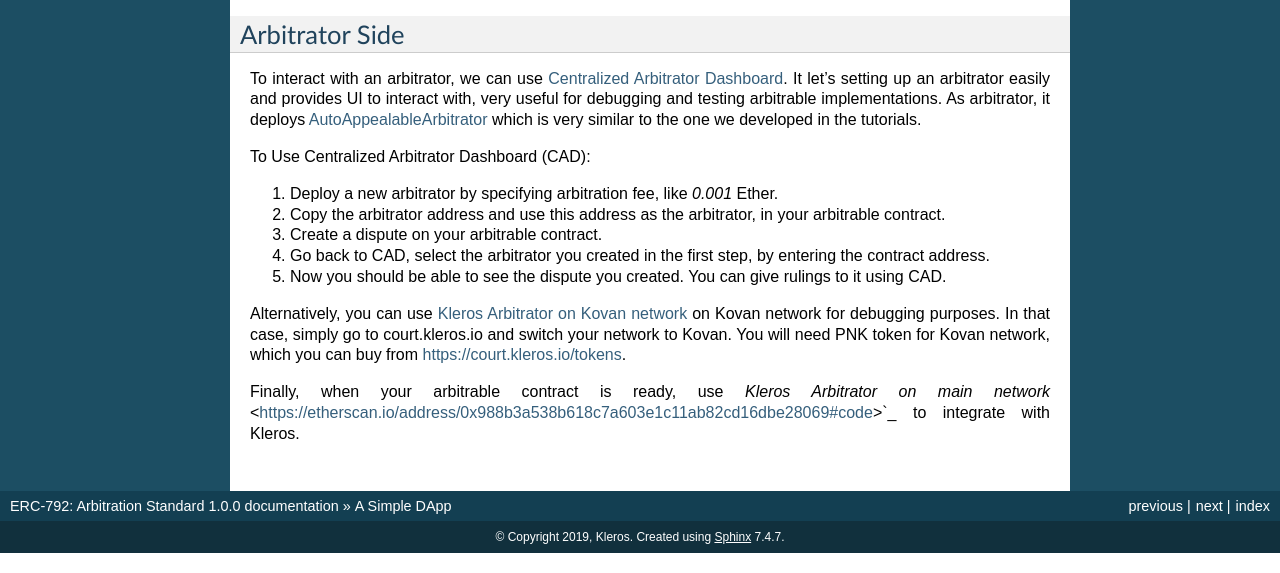
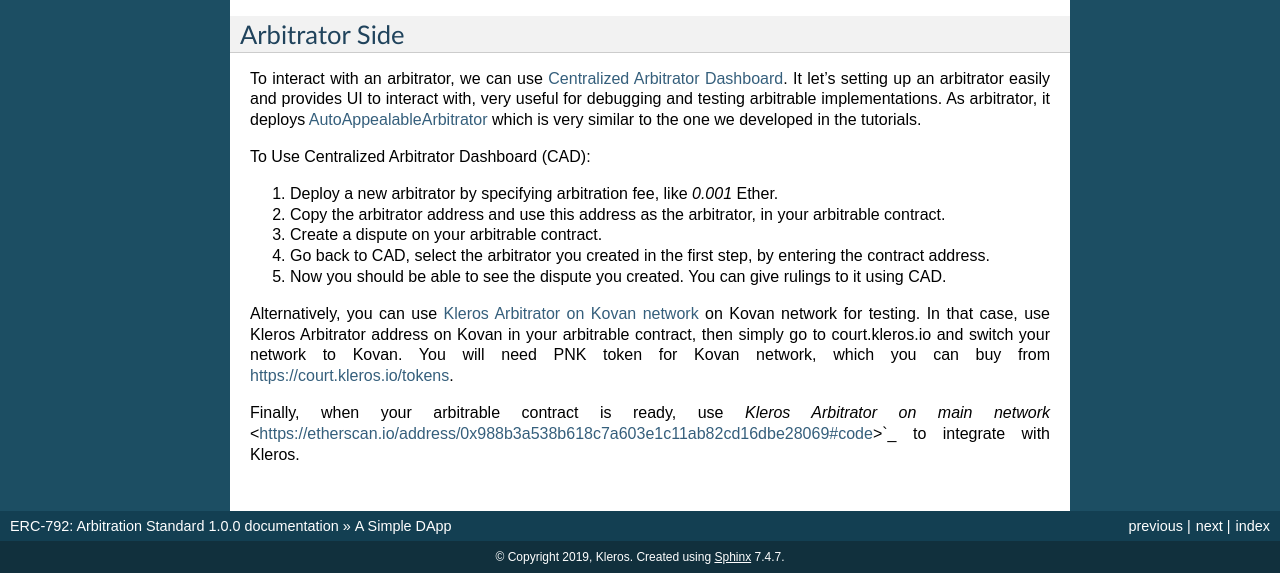
Before and after one commit to kleros/erc-792, a Sphinx documentation site: the page built from docs/a-simple-dapp.rst, in a window 1280 px wide and 900 px high, scrolled down 2719 px, cut to the strip 327-900 px from the top of the window. Built offline with Sphinx 7.4.7, drawn with Linux system fonts in a browser that asks for light colours.

Commit message:
refactor(a-simple-dapp): reword

```diff
--- a/docs/a-simple-dapp.rst
+++ b/docs/a-simple-dapp.rst
@@ -164,6 +164,6 @@
 4. Go back to CAD, select the arbitrator you created in the first step, by entering the contract address.
 5. Now you should be able to see the dispute you created. You can give rulings to it using CAD.
 
-Alternatively, you can use `Kleros Arbitrator on Kovan network <https://kovan.etherscan.io/address/0x60b2abfdfad9c0873242f59f2a8c32a3cc682f80>`_ on Kovan network for debugging purposes. In that case, simply go to court.kleros.io and switch your network to Kovan. You will need PNK token for Kovan network, which you can buy from https://court.kleros.io/tokens.
+Alternatively, you can use `Kleros Arbitrator on Kovan network <https://kovan.etherscan.io/address/0x60b2abfdfad9c0873242f59f2a8c32a3cc682f80>`_ on Kovan network for testing. In that case, use Kleros Arbitrator address on Kovan in your arbitrable contract, then simply go to court.kleros.io and switch your network to Kovan. You will need PNK token for Kovan network, which you can buy from https://court.kleros.io/tokens.
 
 Finally, when your arbitrable contract is ready, use `Kleros Arbitrator on main network` <https://etherscan.io/address/0x988b3a538b618c7a603e1c11ab82cd16dbe28069#code>`_ to integrate with Kleros.
```
